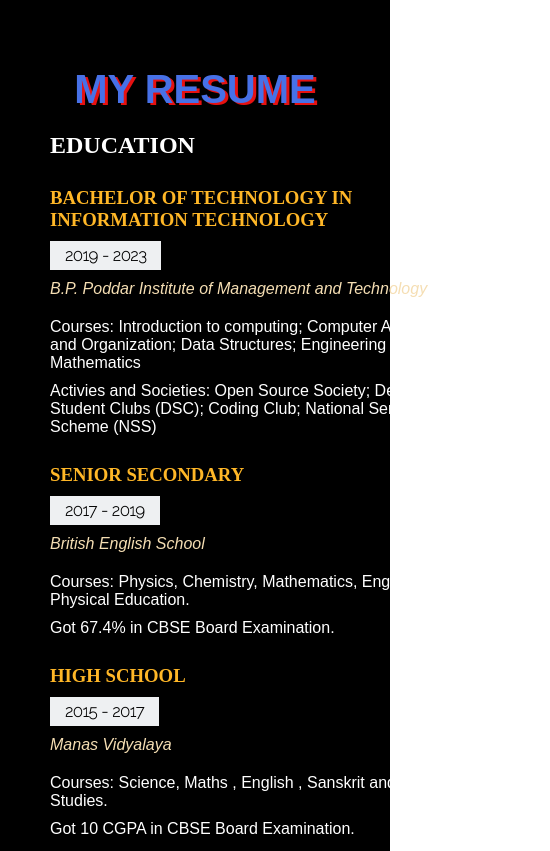
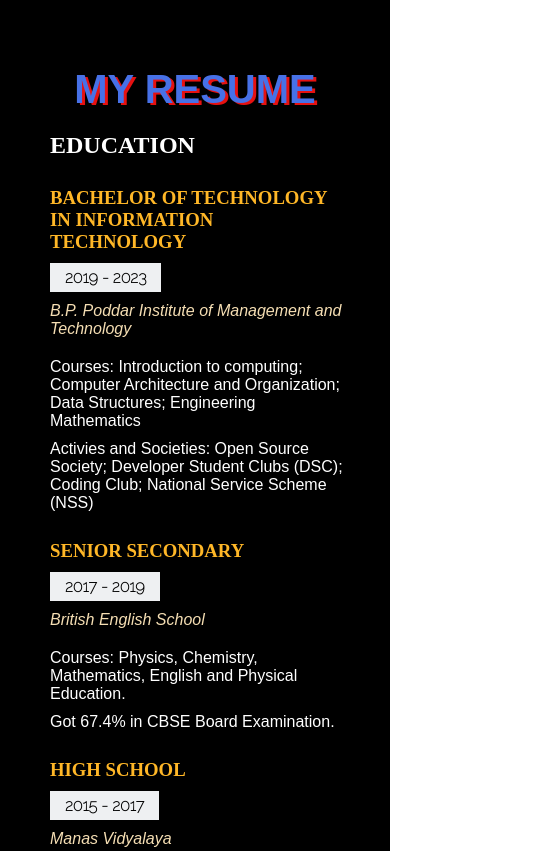
Before and after one commit to pjkri123/Portfolio, a plain HTML site: page index.html in a window 390 px wide. Shown: the part 2640-3491 px from the top of the page, 550 px wide, since content can reach past the window. Drawn offline with nearby package versions, Linux system fonts and the light colour scheme.

Commit message:
changes by example

```diff
--- a/style.css
+++ b/style.css
@@ -776,7 +776,6 @@ footer .creater-name{
     }
     .contact .right form{
         margin-right: 40px;
-        display: inline-block;
     }
     .outer{
         width: 500px;
@@ -795,20 +794,21 @@ footer .creater-name{
         text-shadow: 3px 2px rgb(230, 17, 17);
     }
 }
-@media(max-width: 550px){
-    .outer p{
-        font-size: 16px;
-        font-family: sans-serif;
-        margin-top: 10px;
-        color: white;
-    }
-    .outer{
-        padding-right: 80px;
-    }
-}
 @media(max-width: 600px){
     .outer{
-        width: 500px;
+        width: 400px;
         height: 800px;
     }
 }
+@media(max-width: 450px){
+    .outer{
+        width: 300px;
+        height: 800px;
+    }
+}
+@media(max-width: 300px){
+    .outer{
+        width: 250px;
+        height: 800px;
+    }
+}
```
